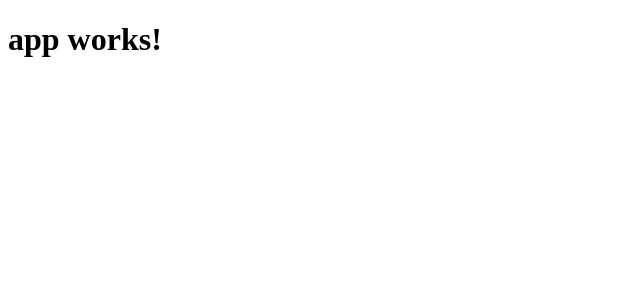
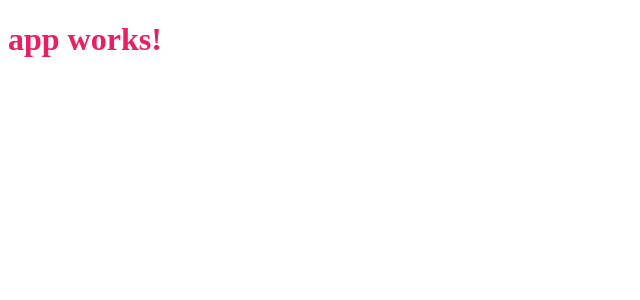
Before and after one commit to samlee13/animateArticle, an Angular app: page / in a window 1280 px wide. Shown: the top 300 px of the page, without its empty margins (0-640 px from the left). Built offline with nearby package versions, Linux system fonts and the light colour scheme.

Commit message:
Pink welcome!

```diff
--- a/src/app/app.component.css
+++ b/src/app/app.component.css
@@ -0,0 +1,3 @@
+h1 {
+    color: #E91E63;
+}
```
